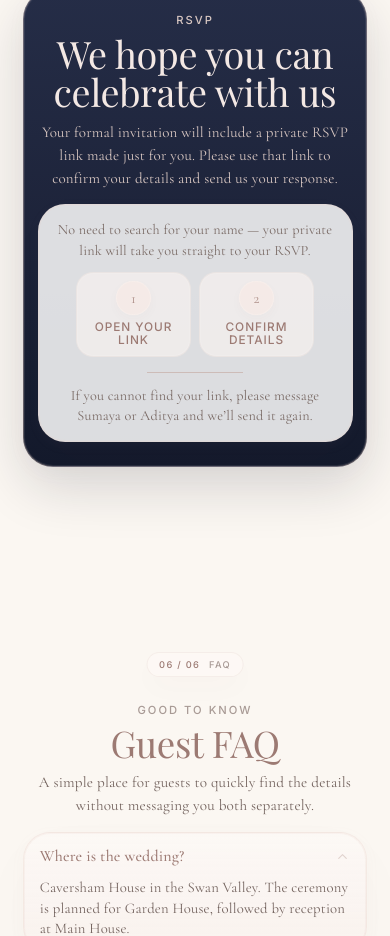
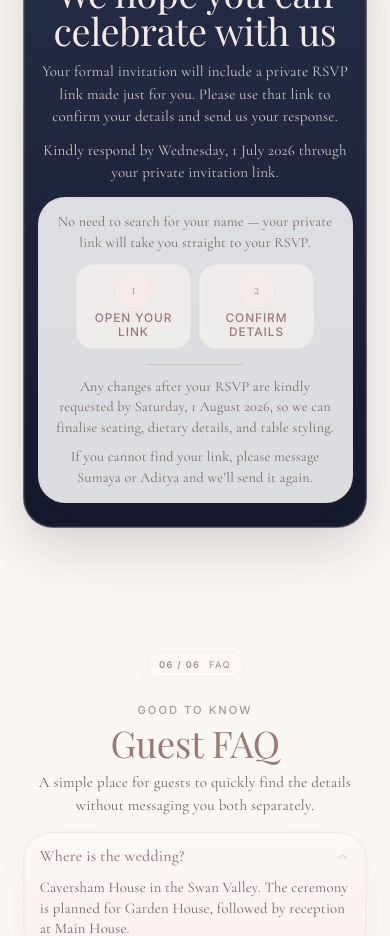
Before and after one commit to as16627-cloud/wedding-website, a Next.js app: page / in a window 390 px wide. Shown: the part 8020-8956 px from the top of the page. Built offline with nearby package versions, Linux system fonts and the light colour scheme.

Commit message:
Add RSVP deadline guidance

```diff
--- a/app/globals.css
+++ b/app/globals.css
@@ -1617,6 +1617,14 @@ footer span {
   margin-top: 0.86rem;
 }
 
+.rsvp-deadline-copy {
+  max-width: 36ch;
+}
+
+.rsvp-change-note {
+  max-width: 39ch;
+}
+
 .footer-utility-nav {
   align-items: center;
   column-gap: 1.32rem;
@@ -3466,9 +3474,16 @@ footer > * {
     line-height: 1.5;
   }
 
+  #rsvp .rsvp-deadline-copy {
+    max-width: 320px;
+    margin-top: 0.54rem;
+    font-size: 0.9rem;
+    line-height: 1.42;
+  }
+
   #rsvp .card-luxe-dark .card-luxe-text {
-    margin-top: 0.95rem;
-    padding: 0.94rem 0.8rem;
+    margin-top: 0.82rem;
+    padding: 0.88rem 0.8rem;
     border-radius: var(--mobile-card-radius);
     box-shadow:
       0 24px 66px rgba(101, 75, 62, 0.02),
@@ -3480,6 +3495,12 @@ footer > * {
     max-width: 330px;
     font-size: 0.89rem;
     line-height: 1.44;
+  }
+
+  #rsvp .rsvp-change-note {
+    max-width: 320px;
+    font-size: 0.86rem;
+    line-height: 1.42;
   }
 
   #rsvp .rsvp-mobile-steps {
@@ -3519,6 +3540,10 @@ footer > * {
     margin-top: 0.76rem;
     font-size: 0.89rem;
     line-height: 1.42;
+  }
+
+  #rsvp .rsvp-change-note + .type-card-body {
+    margin-top: 0.58rem;
   }
 
   .rsvp-mobile-steps {
--- a/app/page.tsx
+++ b/app/page.tsx
@@ -2066,6 +2066,9 @@ export default function WeddingWebsiteStarter() {
               Your formal invitation will include a private RSVP link made just for you. Please use that link to confirm
               your details and send us your response.
             </motion.p>
+            <motion.p className="rsvp-deadline-copy heading-copy mx-auto mt-3" {...cinematicRevealMotion(0.42, 10, 0.86, 0.38)}>
+              Kindly respond by Wednesday, 1 July 2026 through your private invitation link.
+            </motion.p>
           </div>
 
           <motion.div
@@ -2086,6 +2089,10 @@ export default function WeddingWebsiteStarter() {
               </div>
             </div>
             <div className="mx-auto mt-6 h-px w-24 bg-[var(--color-divider)] opacity-90" />
+            <p className="rsvp-change-note type-card-body mx-auto mt-6 max-w-xl">
+              Any changes after your RSVP are kindly requested by Saturday, 1 August 2026, so we can finalise seating,
+              dietary details, and table styling.
+            </p>
             <p className="type-card-body mx-auto mt-6 max-w-xl">
               If you cannot find your link, please message Sumaya or Aditya and we&rsquo;ll send it again.
             </p>
```
